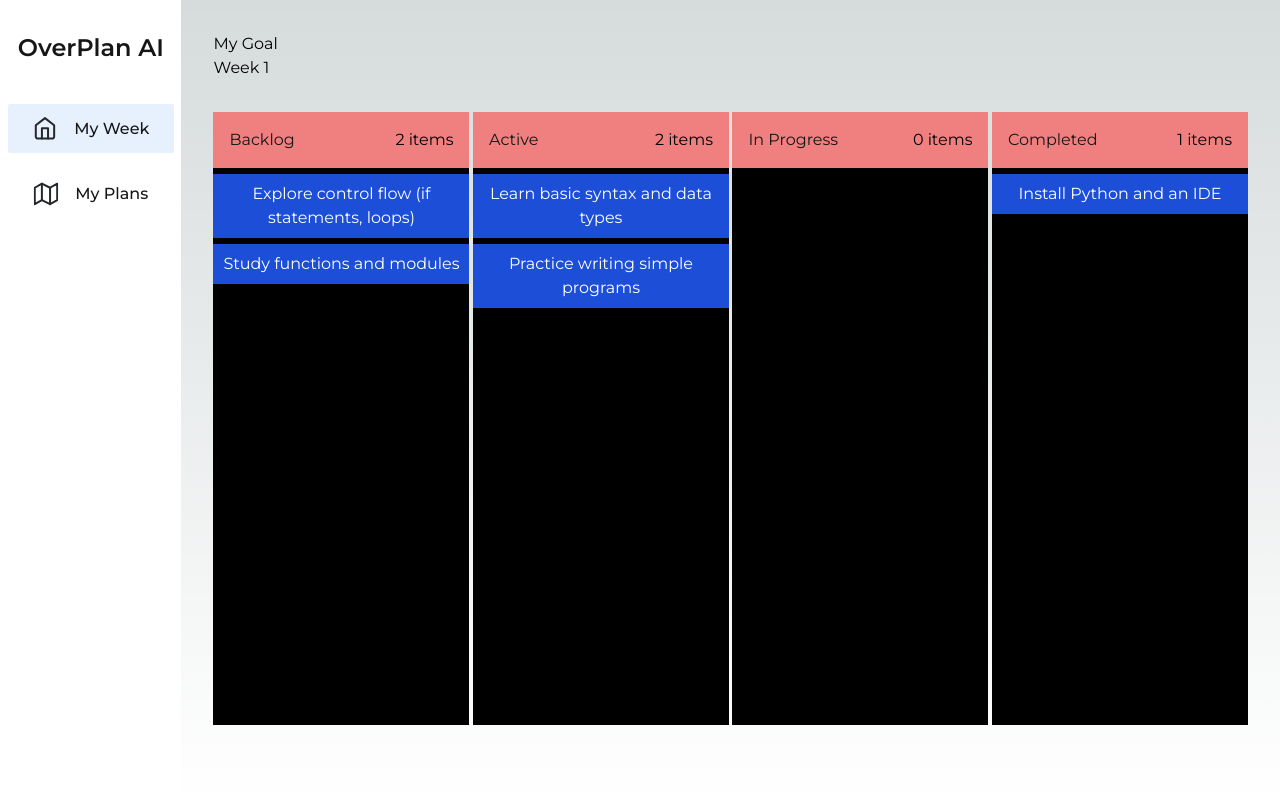
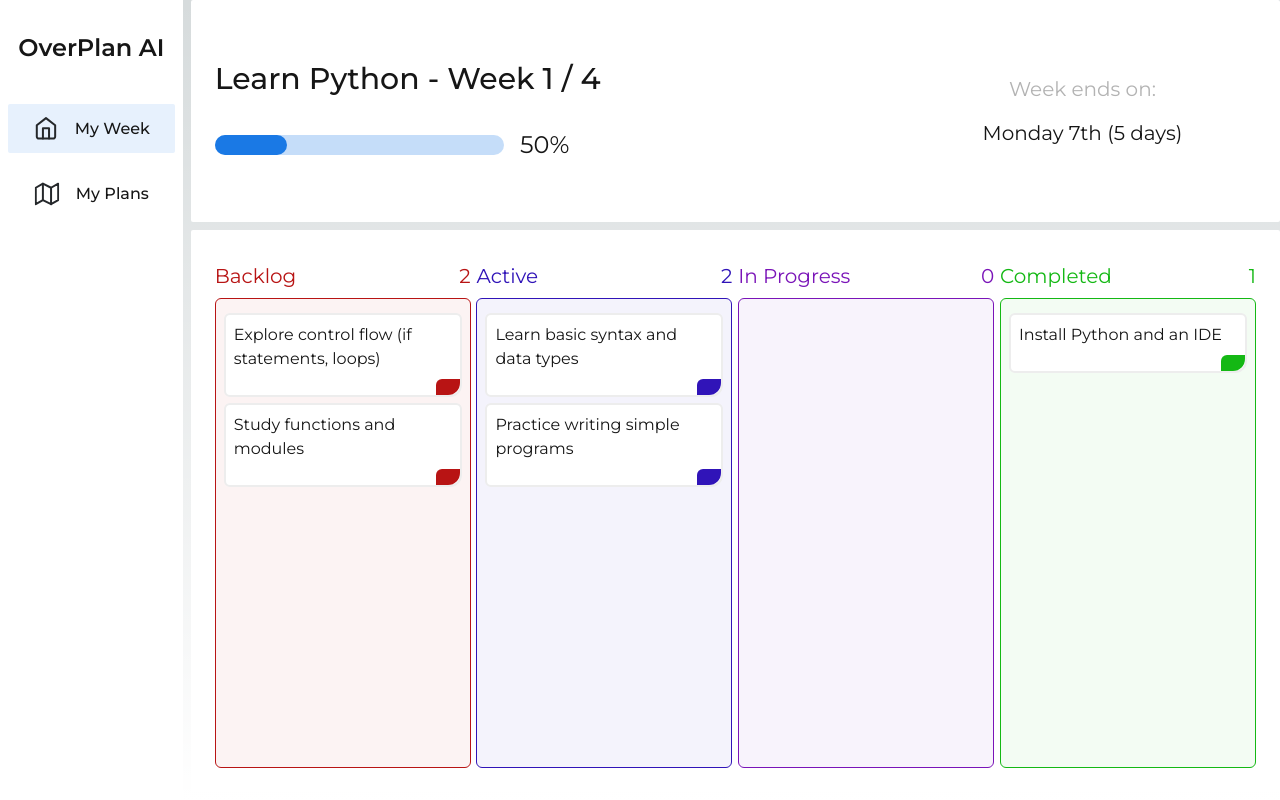
Before and after one commit to AlejandroALopez/overplan, a Next.js app: page /dashboard/week in a window 1280 px wide. Built offline with nearby package versions, Linux system fonts and the light colour scheme.

Commit message:
my week page Hi Fi

```diff
--- a/src/app/dashboard/week/page.tsx
+++ b/src/app/dashboard/week/page.tsx
@@ -2,11 +2,32 @@
 
 import { useState } from "react";
 import { motion } from "framer-motion";
-import { ColumnProps, DropIndicatorProps, CardProps, HandleDragStartFunction, DragFunction } from '@/lib/types/weekProps';
+import { ColumnProps, DropIndicatorProps, CardProps, HandleDragStartFunction, DragFunction, ColumnColorsType } from '@/lib/types/weekProps';
 import { Task } from "@/lib/types/planTypes";
 import { testPlan1 } from "@/lib/constants/testData";
 import Navigation from "@/components/navigation";
 
+// Match column names with their respective colors
+const column_text_colors: ColumnColorsType = {
+    "Backlog": "text-taskBacklog",
+    "Active": "text-taskActive",
+    "In Progress": "text-taskInProgress",
+    "Completed": "text-taskCompleted",
+}
+
+const column_bg_colors: ColumnColorsType = {
+    "Backlog": "bg-taskBacklog",
+    "Active": "bg-taskActive",
+    "In Progress": "bg-taskInProgress",
+    "Completed": "bg-taskCompleted",
+}
+
+const column_border_colors: ColumnColorsType = {
+    "Backlog": "border-taskBacklog",
+    "Active": "border-taskActive",
+    "In Progress": "border-taskInProgress",
+    "Completed": "border-taskCompleted",
+}
 
 const Column: React.FC<ColumnProps> = ({ column, cards, setCards }) => {
     const [active, setActive] = useState<boolean>(false);
@@ -102,13 +123,14 @@ const Column: React.FC<ColumnProps> = ({ column, cards, setCards }) => {
     }
 
     return (
-        <div key={column} className="flex flex-col shrink-0 bg-[#f08080] w-64 h-full text-center">
-            <div className="flex flex-row items-center justify-between p-4">
-                <p>{column}</p>
-                <span>{filteredCards.length} items</span>
+        <div key={column} className="flex flex-col shrink-0 w-64 h-full text-center">
+            <div className="flex flex-row items-center justify-between py-2">
+                <p className={`text-xl ${column_text_colors[column]}`}>{column}</p>
+                <p className={`text-xl ${column_text_colors[column]}`}>{filteredCards.length}</p>
             </div>
             <div
-                className={`w-full h-full ${active ? "bg-[#282828] col-active opacity-50" : "bg-black"}`}
+                className={`w-full h-full ${column_bg_colors[column]} bg-opacity-5 border-[1px] rounded-md p-2
+                    ${column_border_colors[column]} ${active && "col-active opacity-50"} `}
                 onDragOver={handleDragOver}
                 onDragLeave={handleDragLeave}
                 onDrop={handleDragEnd}
@@ -135,11 +157,13 @@ const Card: React.FC<CardProps> = ({ task, handleDragStart }) => {
             <motion.div
                 layout
                 layoutId={task.id}
-                className="bg-blue-700 p-2 cursor-grab active:cursor-grabbing"
+                className="flex flex-col text-left items-end bg-white border-2 border-[#EDEDED]
+                    rounded-md rounded-br-xl cursor-grab active:cursor-grabbing"
                 draggable="true"
                 onDragStart={onDragStartHandler}
             >
-                <p className="text-white">{task.title}</p>
+                <p className="w-full p-2">{task.title}</p>
+                <div className={`h-4 w-6 rounded-tl-md rounded-br-xl ${column_bg_colors[task.status]}`} />
             </motion.div>
         </>
     );
@@ -148,30 +172,50 @@ const Card: React.FC<CardProps> = ({ task, handleDragStart }) => {
 const DropIndicator: React.FC<DropIndicatorProps> = ({ beforeId, column }) => {
     return (
         <div
-            className="my-0.5 h-0.5 w-full bg-[#a78bfa] opacity-0"
+            className="my-0.5 h-0.5 w-full bg-primary opacity-0"
             data-before={beforeId || "-1"}
             data-column={column}
         />
     )
 }
 
+// Week Progress based on tasks completed
+const ProgressBar: React.FC = () => {
+    return (
+        <div className="flex flex-row gap-4 items-center">
+            <div className="h-5 w-5/12 bg-primary bg-opacity-25 rounded-3xl">
+                <div className={`h-full w-1/4 bg-primary rounded-3xl`} />
+            </div>
+            <p className="text-2xl">50%</p>
+        </div>
+    )
+}
+
 export default function Week() {
-    const goal: string = "My Goal";
-    const weekNumber: number = 1;
+    const goal: string = testPlan1.goal;
+    const current_week: number = 1; // TODO
+    const total_weeks: number = testPlan1.numWeeks;
+    const total_tasks: number = 5; // TODO
+
+    const [completedTasks, setCompletedTasks] = useState<number>(1);
 
     const [cards, setCards] = useState<Task[]>(testPlan1.tasks);
-
-    // className="flex min-h-screen flex-col items-center justify-between p-24"
 
     return (
         <main className="flex flex-row min-h-screen">
             <Navigation />
-            <div className="w-full p-8">
-                <div className="flex flex-col">
-                    <p className="text-black">{goal}</p>
-                    <p className="text-black">Week {weekNumber}</p>
+            <div className="flex flex-col w-full pl-2">
+                <div className="flex flex-row bg-white w-full h-2/6 px-6 rounded-sm">
+                    <div className="flex flex-col justify-center w-4/6 gap-8">
+                        <p className="text-3xl font-medium">{goal} - Week {current_week} / {total_weeks}</p>
+                        <ProgressBar />
+                    </div>
+                    <div className="flex flex-col justify-center items-center w-2/6 gap-4">
+                        <p className="text-xl text-[#B3B3B3]">Week ends on:</p>
+                        <p className="text-xl">Monday 7th (5 days)</p>
+                    </div>
                 </div>
-                <div className="flex flex-row justify-between my-8 h-5/6">
+                <div className="flex flex-row justify-between bg-white my-2 p-6 h-5/6 rounded-sm">
                     <Column column={"Backlog"} cards={cards} setCards={setCards} />
                     <Column column={"Active"} cards={cards} setCards={setCards} />
                     <Column column={"In Progress"} cards={cards} setCards={setCards} />
--- a/src/lib/types/weekProps.ts
+++ b/src/lib/types/weekProps.ts
@@ -19,3 +19,7 @@ export interface CardProps {
     task: Task,
     handleDragStart: HandleDragStartFunction,
 }
+
+export interface ColumnColorsType {
+    [key: string]: string;
+}
--- a/tailwind.config.ts
+++ b/tailwind.config.ts
@@ -11,6 +11,10 @@ const config: Config = {
       colors: {
         primary: "#1A79E5",
         secondary: "#4E1FAD",
+        taskBacklog: "#B81414",
+        taskActive: "#3014B8",
+        taskInProgress: "#7A14B8",
+        taskCompleted: "#14B814",
       },
       backgroundImage: {
         "gradient-radial": "radial-gradient(var(--tw-gradient-stops))",
```
